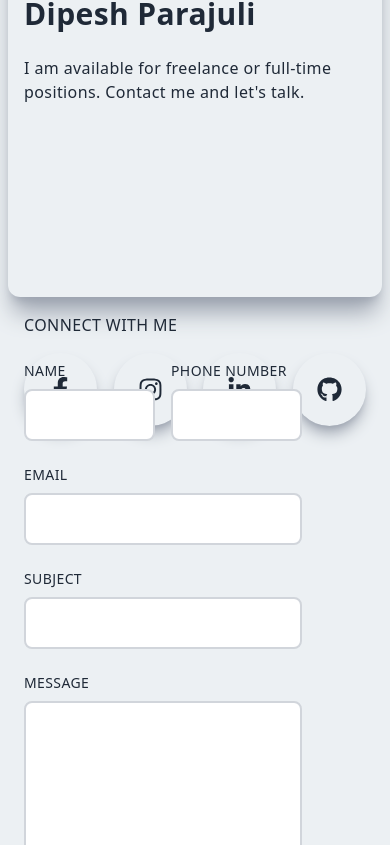
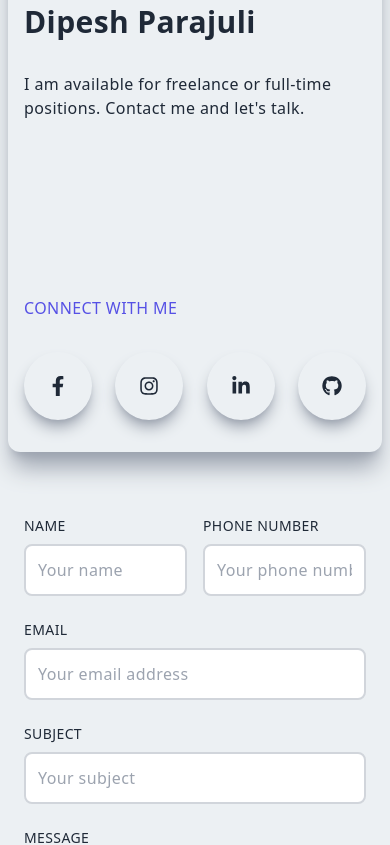
Before and after one commit to catkidd/portfolio-nextjs, a Next.js app: page / in a window 390 px wide. Shown: the part 4699-5544 px from the top of the page. Built offline with nearby package versions, Linux system fonts and the light colour scheme.

Commit message:
feat: contact section added with form

```diff
--- a/components/Contact.jsx
+++ b/components/Contact.jsx
@@ -24,34 +24,34 @@ const Contact = () => {
                                 />
                             </div>
                             <div>
-                                <h2 className="py-2">Dipesh Parajuli</h2>
+                                <h2 className="py-4">Dipesh Parajuli</h2>
                                 <p className="py-4">
                                     I am available for freelance or full-time positions. Contact me
                                     and let&apos;s talk.
                                 </p>
                             </div>
-                        </div>
-                        <div>
-                            <p className="uppercase pt-8">Connect with me</p>
+                            <div className=" pt-36">
+                                <p className="uppercase py-4 text-[#5651e5]">Connect with me</p>
                                 <div className="flex justify-between items-center py-4">
                                     <div className="rounded-full shadow-lg shadow-gray-400 p-6 cursor-pointer hover:scale-110 ease-in duration-300">
-                                    <FaFacebookF size={25} />
+                                        <FaFacebookF size={20} />
                                     </div>
                                     <div className="rounded-full shadow-lg shadow-gray-400 p-6 cursor-pointer hover:scale-110 ease-in duration-300">
-                                    <FaInstagram size={25} />
+                                        <FaInstagram size={20} />
                                     </div>
                                     <div className="rounded-full shadow-lg shadow-gray-400 p-6 cursor-pointer hover:scale-110 ease-in duration-300">
-                                    <FaLinkedinIn size={25} />
+                                        <FaLinkedinIn size={20} />
                                     </div>
                                     <div className="rounded-full shadow-lg shadow-gray-400 p-6 cursor-pointer hover:scale-110 ease-in duration-300">
-                                    <FaGithub size={25} />
+                                        <FaGithub size={20} />
+                                    </div>
                                 </div>
                             </div>
                         </div>
                     </div>
 
                     {/* right */}
-                    <div className="col-spav-3 w-full h-auto shadow-gray-400 rounded-xl lg:p-4">
+                    <div className="col-span-3 w-full h-auto shadow-gray-400 rounded-xl lg:p-4">
                         <div className="p-4">
                             <form action="/">
                                 <div className="grid grid-cols-2 gap-4 w-full py-2">
@@ -62,6 +62,7 @@ const Contact = () => {
                                             type="text"
                                             name=""
                                             id=""
+                                            placeholder="Your name"
                                         />
                                     </div>
                                     <div className="flex flex-col">
@@ -73,6 +74,7 @@ const Contact = () => {
                                             type="text"
                                             name=""
                                             id=""
+                                            placeholder="Your phone number"
                                         />
                                     </div>
                                 </div>
@@ -83,6 +85,7 @@ const Contact = () => {
                                         type="email"
                                         name=""
                                         id=""
+                                        placeholder="Your email address"
                                     />
                                 </div>
 
@@ -93,6 +96,7 @@ const Contact = () => {
                                         type="text"
                                         name=""
                                         id=""
+                                        placeholder="Your subject"
                                     />
                                 </div>
                                 <div className="flex flex-col py-2">
@@ -108,6 +112,7 @@ const Contact = () => {
                         </div>
                     </div>
                 </div>
+            </div>
             <div className="flex justify-center py-12">
                 <Link href="/">
                     <div className="rounded-full shadow-lg shadow-gray-400 p-4 cursor-pointer hover:scale-110 ease-in duration-300">
@@ -116,7 +121,6 @@ const Contact = () => {
                 </Link>
             </div>
         </div>
-        </div>
     );
 };
 
```
Also changed, not shown: public/assets/contact-image-one.jpeg (added). Lines whose indentation alone changed are shown as unchanged.
